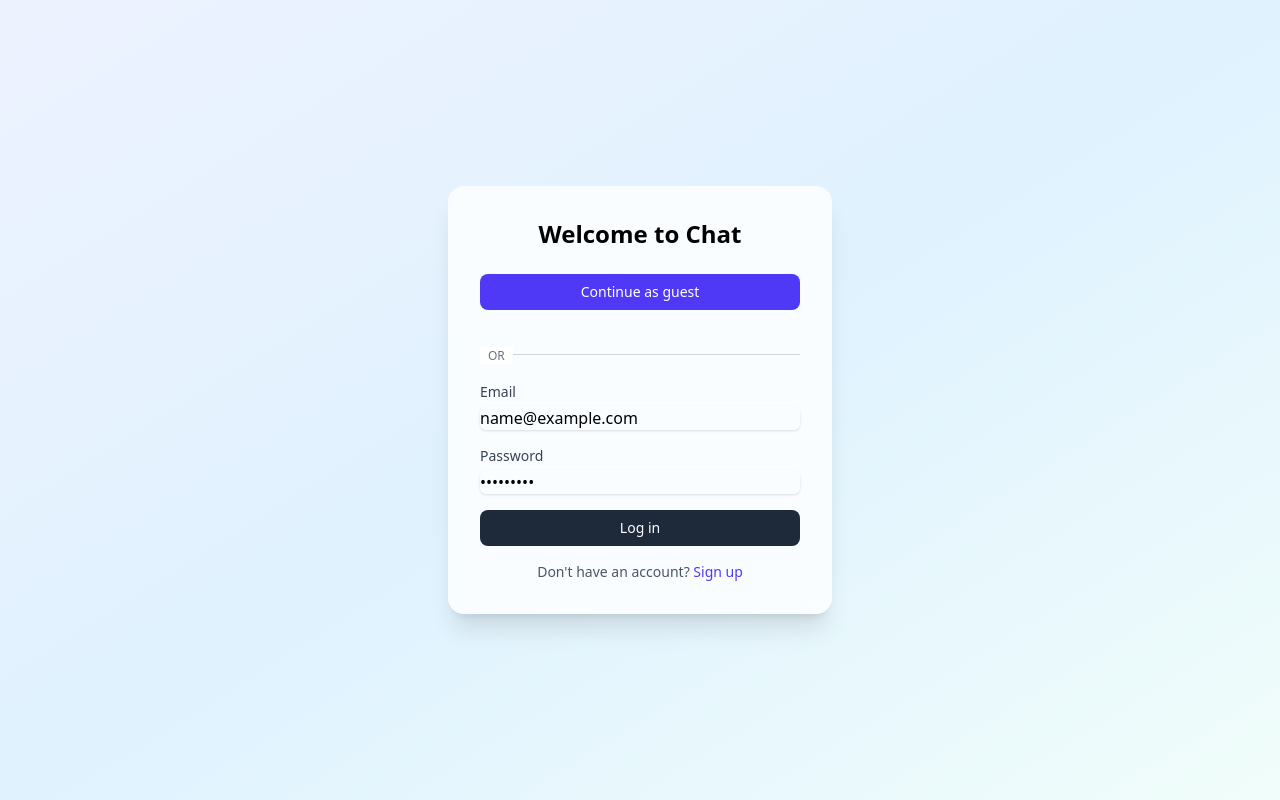
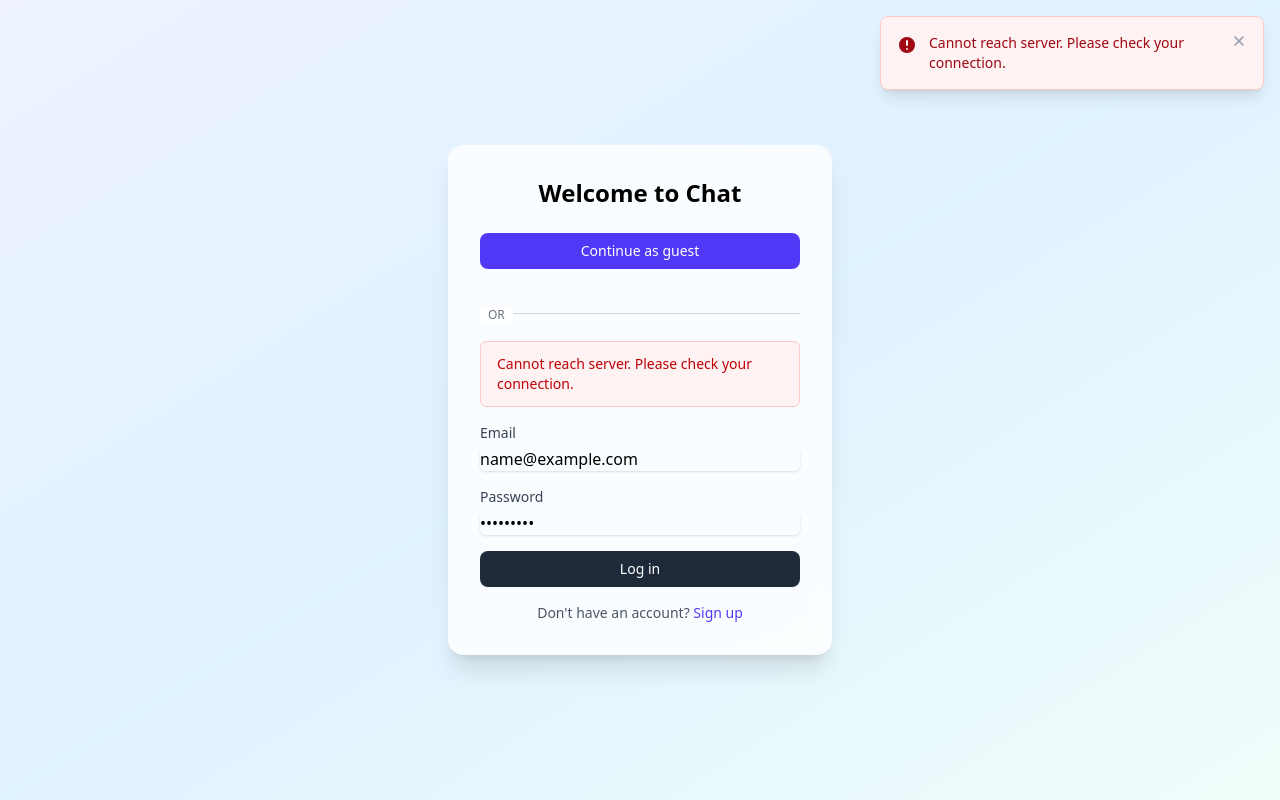
Before and after one commit to Melkeydev/yappr, a React (Vite) app in the folder client/: page /login in a window 1280 px wide. Both pictures are taken after typing "name@example.com", "Sample123" into the empty fields and a click on the button "Log in". Built offline with nearby package versions, Linux system fonts and the light colour scheme; no server answers.

Commit message:
Adding toasts

```diff
--- a/client/src/App.tsx
+++ b/client/src/App.tsx
@@ -1,5 +1,7 @@
 import { BrowserRouter, Routes, Route, Navigate } from "react-router-dom";
 import { AuthProvider } from "./context/AuthContext";
+import { ToastProvider } from "./context/ToastContext";
+import { ToastContainer } from "./components/Toast";
 import LoginPage from "./pages/LoginPage";
 import SignupPage from "./pages/SignupPage";
 import ChatPage from "./pages/ChatPage";
@@ -9,6 +11,7 @@ import RoomsPage from "./pages/RoomPage";
 
 export default function App() {
   return (
+    <ToastProvider>
       <AuthProvider>
         <BrowserRouter>
           <Routes>
@@ -24,7 +27,9 @@ export default function App() {
 
             <Route path="*" element={<Navigate to="/login" replace />} />
           </Routes>
+          <ToastContainer />
         </BrowserRouter>
       </AuthProvider>
+    </ToastProvider>
   );
 }
--- a/client/src/components/Header.tsx
+++ b/client/src/components/Header.tsx
@@ -1,13 +1,23 @@
 import { useNavigate, Link } from "react-router-dom";
 import { useAuth } from "../context/AuthContext";
+import { useToast } from "../context/ToastContext";
 
 export default function Header() {
   const { user, logout } = useAuth();
   const navigate = useNavigate();
+  const { showToast } = useToast();
 
   async function handleLogout() {
-    await logout(); // clears cookie + localStorage
-    navigate("/login", { replace: true });
+    try {
+      await logout(); // clears cookie + localStorage
+      showToast("Logged out successfully", "success");
+      navigate("/login", { replace: true });
+    } catch (error: any) {
+      console.error("Logout error:", error);
+      showToast("Failed to logout properly. Please clear your browser data if issues persist.", "warning");
+      // Still navigate even if logout failed
+      navigate("/login", { replace: true });
+    }
   }
 
   return (
--- /dev/null
+++ b/client/src/components/Toast.tsx
@@ -0,0 +1,93 @@
+import { useToast } from '../context/ToastContext';
+
+export function ToastContainer() {
+  const { toasts, removeToast } = useToast();
+
+  if (toasts.length === 0) return null;
+
+  return (
+    <div className="fixed top-4 right-4 z-50 space-y-2">
+      {toasts.map(toast => (
+        <ToastNotification
+          key={toast.id}
+          toast={toast}
+          onRemove={removeToast}
+        />
+      ))}
+    </div>
+  );
+}
+
+interface ToastNotificationProps {
+  toast: {
+    id: string;
+    message: string;
+    type: 'success' | 'error' | 'warning' | 'info';
+  };
+  onRemove: (id: string) => void;
+}
+
+function ToastNotification({ toast, onRemove }: ToastNotificationProps) {
+  const getToastStyles = () => {
+    const baseStyles = "max-w-sm w-full p-4 rounded-lg shadow-lg border flex items-start space-x-3 animate-in slide-in-from-right-full duration-300";
+
+    switch (toast.type) {
+      case 'success':
+        return `${baseStyles} bg-green-50 border-green-200 text-green-800`;
+      case 'error':
+        return `${baseStyles} bg-red-50 border-red-200 text-red-800`;
+      case 'warning':
+        return `${baseStyles} bg-yellow-50 border-yellow-200 text-yellow-800`;
+      case 'info':
+      default:
+        return `${baseStyles} bg-blue-50 border-blue-200 text-blue-800`;
+    }
+  };
+
+  const getIcon = () => {
+    switch (toast.type) {
+      case 'success':
+        return (
+          <svg className="w-5 h-5 mt-0.5" fill="currentColor" viewBox="0 0 20 20">
+            <path fillRule="evenodd" d="M10 18a8 8 0 100-16 8 8 0 000 16zm3.707-9.293a1 1 0 00-1.414-1.414L9 10.586 7.707 9.293a1 1 0 00-1.414 1.414l2 2a1 1 0 001.414 0l4-4z" clipRule="evenodd" />
+          </svg>
+        );
+      case 'error':
+        return (
+          <svg className="w-5 h-5 mt-0.5" fill="currentColor" viewBox="0 0 20 20">
+            <path fillRule="evenodd" d="M18 10a8 8 0 11-16 0 8 8 0 0116 0zm-7 4a1 1 0 11-2 0 1 1 0 012 0zm-1-9a1 1 0 00-1 1v4a1 1 0 102 0V6a1 1 0 00-1-1z" clipRule="evenodd" />
+          </svg>
+        );
+      case 'warning':
+        return (
+          <svg className="w-5 h-5 mt-0.5" fill="currentColor" viewBox="0 0 20 20">
+            <path fillRule="evenodd" d="M8.257 3.099c.765-1.36 2.722-1.36 3.486 0l5.58 9.92c.75 1.334-.213 2.98-1.742 2.98H4.42c-1.53 0-2.493-1.646-1.743-2.98l5.58-9.92zM11 13a1 1 0 11-2 0 1 1 0 012 0zm-1-8a1 1 0 00-1 1v3a1 1 0 002 0V6a1 1 0 00-1-1z" clipRule="evenodd" />
+          </svg>
+        );
+      case 'info':
+      default:
+        return (
+          <svg className="w-5 h-5 mt-0.5" fill="currentColor" viewBox="0 0 20 20">
+            <path fillRule="evenodd" d="M18 10a8 8 0 11-16 0 8 8 0 0116 0zm-7-4a1 1 0 11-2 0 1 1 0 012 0zM9 9a1 1 0 000 2v3a1 1 0 001 1h1a1 1 0 100-2v-3a1 1 0 00-1-1H9z" clipRule="evenodd" />
+          </svg>
+        );
+    }
+  };
+
+  return (
+    <div className={getToastStyles()}>
+      {getIcon()}
+      <div className="flex-1">
+        <p className="text-sm font-medium">{toast.message}</p>
+      </div>
+      <button
+        onClick={() => onRemove(toast.id)}
+        className="ml-2 flex-shrink-0 text-gray-400 hover:text-gray-600 focus:outline-none"
+      >
+        <svg className="w-4 h-4" fill="currentColor" viewBox="0 0 20 20">
+          <path fillRule="evenodd" d="M4.293 4.293a1 1 0 011.414 0L10 8.586l4.293-4.293a1 1 0 111.414 1.414L11.414 10l4.293 4.293a1 1 0 01-1.414 1.414L10 11.414l-4.293 4.293a1 1 0 01-1.414-1.414L8.586 10 4.293 5.707a1 1 0 010-1.414z" clipRule="evenodd" />
+        </svg>
+      </button>
+    </div>
+  );
+}
--- /dev/null
+++ b/client/src/context/ToastContext.tsx
@@ -0,0 +1,50 @@
+import { createContext, useContext, useState, ReactNode, useCallback } from 'react';
+
+interface Toast {
+  id: string;
+  message: string;
+  type: 'success' | 'error' | 'warning' | 'info';
+  duration?: number;
+}
+
+interface ToastContextType {
+  toasts: Toast[];
+  showToast: (message: string, type?: Toast['type'], duration?: number) => void;
+  removeToast: (id: string) => void;
+}
+
+const ToastContext = createContext<ToastContextType | undefined>(undefined);
+
+export function ToastProvider({ children }: { children: ReactNode }) {
+  const [toasts, setToasts] = useState<Toast[]>([]);
+
+  const showToast = useCallback((message: string, type: Toast['type'] = 'info', duration: number = 5000) => {
+    const id = Math.random().toString(36).substr(2, 9);
+    const toast: Toast = { id, message, type, duration };
+
+    setToasts(prev => [...prev, toast]);
+
+    // Auto remove toast after duration
+    setTimeout(() => {
+      removeToast(id);
+    }, duration);
+  }, []);
+
+  const removeToast = useCallback((id: string) => {
+    setToasts(prev => prev.filter(toast => toast.id !== id));
+  }, []);
+
+  return (
+    <ToastContext.Provider value={{ toasts, showToast, removeToast }}>
+      {children}
+    </ToastContext.Provider>
+  );
+}
+
+export function useToast() {
+  const context = useContext(ToastContext);
+  if (context === undefined) {
+    throw new Error('useToast must be used within a ToastProvider');
+  }
+  return context;
+}
--- a/client/src/pages/LoginPage.tsx
+++ b/client/src/pages/LoginPage.tsx
@@ -2,6 +2,8 @@ import { useForm } from "react-hook-form";
 import { useNavigate } from "react-router-dom";
 import { login } from "../api/auth";
 import { useAuth } from "../context/AuthContext";
+import { useToast } from "../context/ToastContext";
+import { useState } from "react";
 
 type Inputs = { email: string; password: string };
 
@@ -14,6 +16,8 @@ export default function LoginPage() {
   } = useForm<Inputs>();
 
   const { setUser } = useAuth();
+  const { showToast } = useToast();
+  const [submitError, setSubmitError] = useState<string>("");
 
   /** ──────── handlers ──────── */
 
@@ -31,15 +35,37 @@ export default function LoginPage() {
   // real login
 
   async function onSubmit(values: Inputs) {
+    setSubmitError("");
     try {
+      console.log("Attempting login with:", values.email);
       const user = await login(values.email, values.password);
 
-      setUser(user); // NEW
+      setUser(user);
       localStorage.setItem("chat_user", JSON.stringify(user));
+      showToast(`Welcome back, ${user.username}!`, "success");
 
       navigate("/rooms", { replace: true });
-    } catch {
-      alert("Login failed");
+    } catch (error: any) {
+      console.error("Login error:", error);
+
+      let errorMessage = "Login failed";
+
+      if (error.response) {
+        if (error.response.status === 401) {
+          errorMessage = "Invalid email or password";
+        } else if (error.response.status >= 500) {
+          errorMessage = "Server error. Please try again later.";
+        } else {
+          errorMessage = error.response.data?.error || `Login failed: ${error.response.status}`;
+        }
+      } else if (error.request) {
+        errorMessage = "Cannot reach server. Please check your connection.";
+      } else {
+        errorMessage = error.message || "An unexpected error occurred";
+      }
+
+      setSubmitError(errorMessage);
+      showToast(errorMessage, "error");
     }
   }
   /** ──────── UI ──────── */
@@ -69,6 +95,12 @@ export default function LoginPage() {
 
         {/* Login form */}
         <form onSubmit={handleSubmit(onSubmit)} className="space-y-4">
+          {submitError && (
+            <div className="bg-red-50 border border-red-200 text-red-700 px-4 py-3 rounded-md text-sm">
+              {submitError}
+            </div>
+          )}
+
           <div>
             <label className="block text-sm font-medium text-gray-700">
               Email
--- a/client/src/pages/SignupPage.tsx
+++ b/client/src/pages/SignupPage.tsx
@@ -2,6 +2,7 @@ import { useForm } from "react-hook-form";
 import { useNavigate, Link } from "react-router-dom";
 import { signup } from "../api/auth";
 import { useAuth } from "../context/AuthContext";
+import { useToast } from "../context/ToastContext";
 import { useState } from "react";
 
 type Inputs = { username: string; email: string; password: string; confirmPassword: string };
@@ -16,6 +17,7 @@ export default function SignupPage() {
   } = useForm<Inputs>();
 
   const { setUser } = useAuth();
+  const { showToast } = useToast();
   const [submitError, setSubmitError] = useState<string>("");
 
   async function onSubmit(values: Inputs) {
@@ -26,6 +28,7 @@ export default function SignupPage() {
       console.log("Signup successful:", user);
       setUser(user);
       localStorage.setItem("chat_user", JSON.stringify(user));
+      showToast(`Welcome, ${user.username}! Account created successfully.`, "success");
       navigate("/rooms", { replace: true });
     } catch (error: any) {
       console.error("Signup error:", error);
```
Also changed, not shown: client/src/pages/ChatPage.tsx (+16 -4 lines), client/src/pages/ProfilePage.tsx (+15 -2 lines), client/src/pages/RoomPage.tsx (+21 -10 lines). Lines whose indentation alone changed are shown as unchanged.
